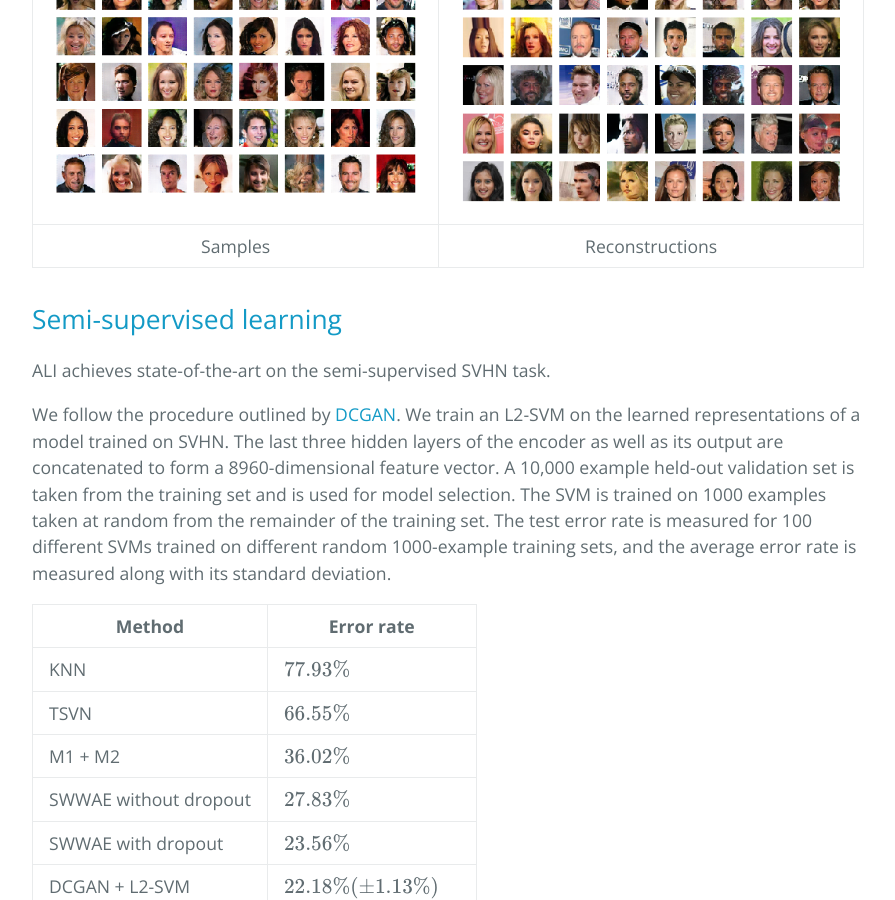
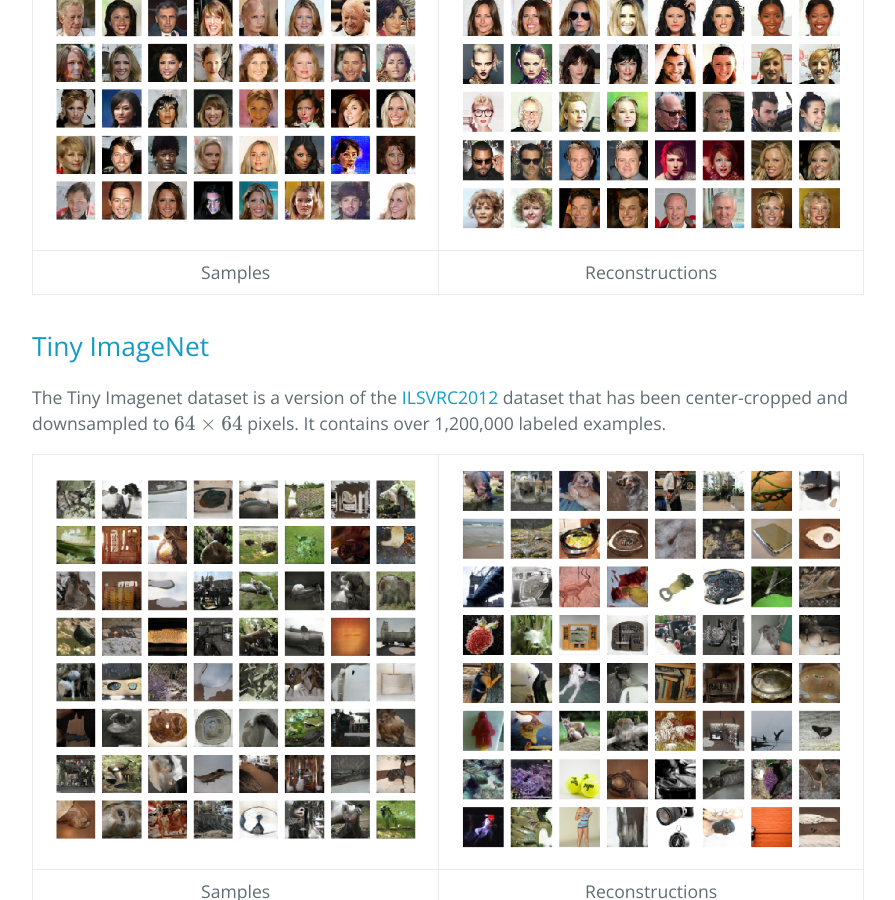
Before and after one commit to IshmaelBelghazi/ALI, a Jekyll site: the page built from index.md, in a window 1280 px wide and 900 px high, scrolled down 6325 px. Shown: the whole window, without its empty margins (192-1087 px from the left). Built offline with Jekyll 4.4.1, drawn with Linux system fonts in a browser that asks for light colours; formulas are drawn with MathJax 3.

Commit message:
Update experiments section

```diff
--- a/index.md
+++ b/index.md
@@ -14,6 +14,7 @@ title: {{ site.name }}
     * [CIFAR10](#cifar10)
     * [SVHN](#svhn)
     * [CelebA](#celeba)
+    * [Tiny ImageNet](#tiny_imagenet)
     * [Semi-supervised learning](#semi_supervised)
 
 ---
@@ -207,6 +208,28 @@ examples.
 
 <a name="semi_supervised"></a>
 
+<a name="tiny_imagenet"></a>
+
+## Tiny ImageNet
+
+The Tiny Imagenet dataset is a version of the
+[ILSVRC2012](http://www.image-net.org/challenges/LSVRC/2012/) dataset that has
+been center-cropped and downsampled to \\(64 \\times 64\\) pixels. It contains
+over 1,200,000 labeled examples.
+
+<table>
+  <tr>
+    <td><img src="{{ site.baseurl }}/assets/tiny_imagenet_samples.png"></td>
+    <td><img src="{{ site.baseurl }}/assets/tiny_imagenet_reconstructions.png"></td>
+  </tr>
+  <tr>
+    <td><center>Samples</center></td>
+    <td><center>Reconstructions</center></td>
+  </tr>
+</table>
+
+<a name="semi_supervised"></a>
+
 ## Semi-supervised learning
 
 ALI achieves state-of-the-art on the semi-supervised SVHN task.
```
Also changed, not shown: assets/celeba_reconstructions.png, assets/celeba_samples.png, assets/cifar10_reconstructions.png, assets/cifar10_samples.png, assets/tiny_imagenet_reconstructions.png (added), assets/tiny_imagenet_samples.png (added).
